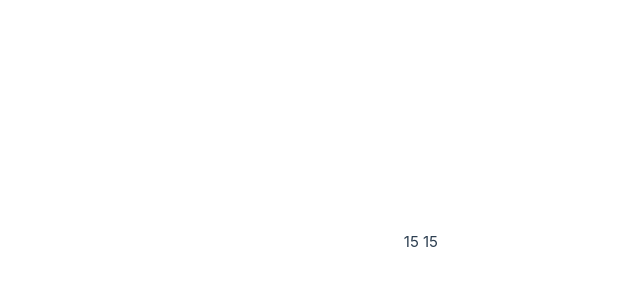
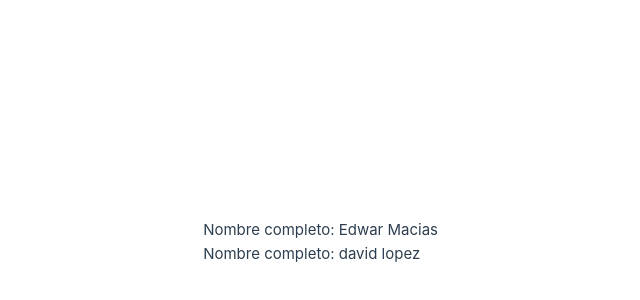
Before and after one commit to EdwMacias/platzivue, a Vue app: page / in a window 1280 px wide. Shown: the part 158-458 px from the top of the page, without its empty margins (202-842 px from the left). Built offline with nearby package versions, Linux system fonts and the light colour scheme.

Commit message:
listo props y composition API, pendiente 18-context

```diff
--- a/src/App.vue
+++ b/src/App.vue
@@ -1,10 +1,12 @@
 <script>
 import WatcherMain from './components/watcher-main.vue';
+import CompositionComputed from './components/composition-computed.vue';
+import propsUse from './components/props-use.vue';
 export default {
   name: 'App',
   components: {
-    WatcherMain,
-  },
+    WatcherMain, CompositionComputed, propsUse
+},
   data() {
     return {
 
@@ -16,7 +18,10 @@ export default {
 
 <template>
 <div>
-<WatcherMain/>
+
+<!-- <WatcherMain/> -->
+<CompositionComputed/>
+<propsUse firstName="david" lastName="lopez"/>
 </div>
 </template>
 
--- /dev/null
+++ b/src/components/composition-computed.vue
@@ -0,0 +1,28 @@
+<template>
+    <div>
+    Nombre completo: {{ fullName }}
+    </div>
+</template>
+
+<script>
+import { ref, computed} from 'vue';
+export default {
+    setup() {
+        const firstName = ref('Edwar');
+        const lastName = ref('Macias');
+
+        const fullName = computed(() => {
+            return `${firstName.value} ${lastName.value}`;
+        });
+
+
+        return {
+            fullName
+        }
+    }
+}
+</script>
+
+<style scoped>
+
+</style>
--- /dev/null
+++ b/src/components/props-use.vue
@@ -0,0 +1,33 @@
+<template>
+    <div>
+    Nombre completo: {{ fullName }}
+    </div>
+</template>
+
+<script>
+import { toRefs, computed} from 'vue';
+export default {
+    props: {
+        firstName: String,
+        lastName: String
+    },
+    setup(props) {
+        const { firstName, lastName} = toRefs(props);
+        // const firstName = ref('Edwar');
+        // const lastName = ref('Macias');
+
+        const fullName = computed(() => {
+            return `${firstName.value} ${lastName.value}`;
+        });
+
+
+        return {
+            fullName
+        }
+    }
+}
+</script>
+
+<style scoped>
+
+</style>
```
